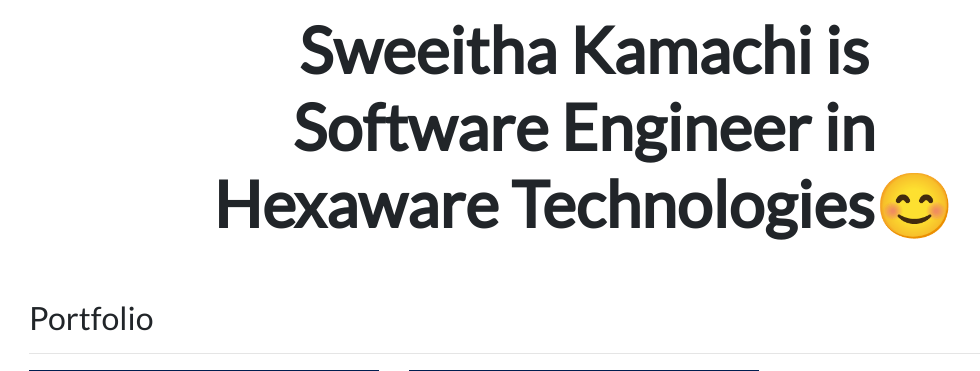
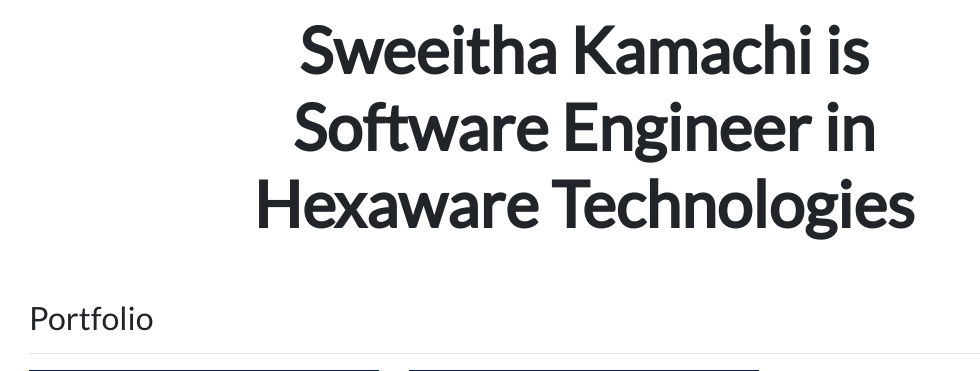
Before and after one commit to Sweeitha/Django-PersonalPortfolio, a Django app: page / in a window 1280 px wide. Shown: the part 587-958 px from the top of the page, without its empty margins (56-1036 px from the left). Run offline with Django 4.2, Linux system fonts and the light colour scheme; data comes from the database, SQL or seed files in the repository; some libraries are stand-ins or nearby versions.

Commit message:
Local Files are modified

```diff
--- a/portfolio/Templates/Homepage/Home.html
+++ b/portfolio/Templates/Homepage/Home.html
@@ -9,7 +9,7 @@
 </div>
 <div class="row justify-content-center mb-3">
   <div class="col-md-9 text-center">
-    <h1 id="hometext" class="font-weight-bold">Sweeitha Kamachi is Software Engineer in Hexaware Technologies😊</h1>
+    <h1 id="hometext" class="font-weight-bold">Sweeitha Kamachi is Software Engineer in Hexaware Technologies</h1>
   </div>
 </div>
 <h2 class="mt-5">Portfolio</h2>
```
Also changed, not shown: personal_portfolio/settings.py (line endings or trailing spaces).
